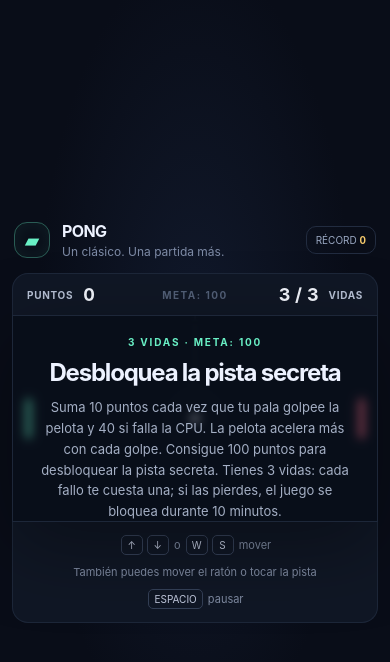
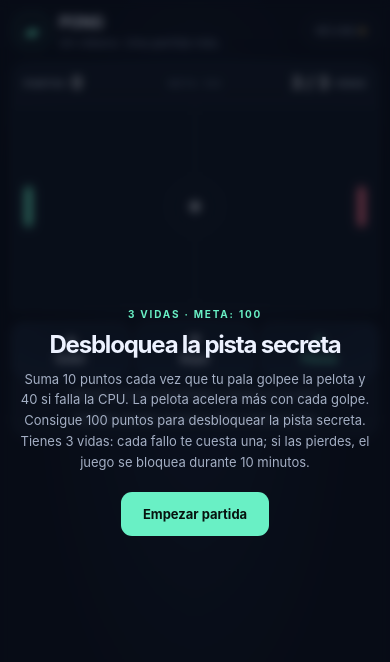
Before and after one commit to carrebola/pong, a plain HTML site: page index.html in a window 390 px wide. Drawn offline with Linux system fonts and the light colour scheme.

Commit message:
responsivo

```diff
--- a/index.html
+++ b/index.html
@@ -2,7 +2,7 @@
 <html lang="es">
 <head>
   <meta charset="utf-8">
-  <meta name="viewport" content="width=device-width, initial-scale=1">
+  <meta name="viewport" content="width=device-width, initial-scale=1, viewport-fit=cover">
   <meta name="theme-color" content="#090d18">
   <title>Pong — Una partida más</title>
   <style>
@@ -19,6 +19,7 @@
     body {
       min-width: 320px;
       min-height: 100vh;
+      min-height: 100svh;
       margin: 0;
       display: grid;
       place-items: center;
@@ -163,6 +164,38 @@
       font-size: 11px;
     }
 
+    .touch-controls,
+    .touch-hint { display: none; }
+
+    .touch-controls {
+      grid-template-columns: repeat(3, minmax(0, 1fr));
+      gap: 9px;
+      margin-top: 12px;
+    }
+
+    .touch-controls button {
+      min-height: 60px;
+      display: flex;
+      flex-direction: column;
+      align-items: center;
+      justify-content: center;
+      gap: 3px;
+      padding: 6px;
+      border: 1px solid #2c3a52;
+      background: #152034;
+      color: #e2e9f8;
+      touch-action: none;
+      user-select: none;
+      -webkit-user-select: none;
+    }
+
+    .touch-controls button:active {
+      transform: scale(.97);
+      background: #20304a;
+    }
+
+    .touch-controls .pause-toggle { color: #69f0c5; }
+
     .key {
       display: inline-block;
       min-width: 22px;
@@ -175,16 +208,52 @@
       text-align: center;
     }
 
+    @media (max-width: 700px), (pointer: coarse) {
+      body {
+        display: block;
+        padding: max(12px, env(safe-area-inset-top)) max(12px, env(safe-area-inset-right))
+          max(16px, env(safe-area-inset-bottom)) max(12px, env(safe-area-inset-left));
+      }
+
+      .game { margin: 0 auto; }
+      .touch-controls { display: grid; }
+
+      .overlay {
+        position: fixed;
+        z-index: 5;
+        display: flex;
+        align-items: flex-start;
+        justify-content: center;
+        overflow-y: auto;
+        overscroll-behavior: contain;
+        padding: max(20px, env(safe-area-inset-top)) 16px max(20px, env(safe-area-inset-bottom));
+      }
+
+      .card {
+        width: min(100%, 440px);
+        max-width: none;
+        margin: auto;
+      }
+
+      .touch-hint { display: inline; }
+      .keyboard-hint { display: none; }
+      .controls { justify-content: center; text-align: center; }
+    }
+
     @media (max-width: 520px) {
-      body { padding: 16px 12px; }
-      header { margin-bottom: 14px; }
+      header { margin-bottom: 12px; }
+      .brand { gap: 9px; }
       .brand-mark { width: 36px; height: 36px; }
       h1 { font-size: 16px; }
       .best { padding: 7px 9px; font-size: 10px; }
-      .scoreboard { padding: 10px 14px; }
-      .name { font-size: 10px; }
-      .score { font-size: 18px; }
-      .controls { justify-content: center; text-align: center; }
+      .scoreboard { padding: 10px 11px; }
+      .player { gap: 6px; }
+      .name { font-size: 9px; }
+      .score { font-size: 17px; }
+      .versus { font-size: 9px; letter-spacing: .08em; }
+      .touch-controls { gap: 7px; }
+      .touch-controls button { min-height: 56px; font-size: 12px; }
+      .controls { padding: 10px; }
     }
 
     @media (prefers-reduced-motion: reduce) {
@@ -218,7 +287,7 @@
     </section>
 
     <div class="court-wrap">
-      <canvas id="court" aria-label="Partida de Pong. Usa las flechas o W y S para mover tu pala."></canvas>
+      <canvas id="court" aria-label="Partida de Pong. Desliza por la pista o usa los controles táctiles para mover tu pala."></canvas>
       <div class="overlay" id="overlay">
         <div class="card">
           <p class="eyebrow" id="eyebrow">3 VIDAS · META: 100</p>
@@ -235,10 +304,23 @@
       </div>
     </div>
 
+    <div class="touch-controls" aria-label="Controles táctiles">
+      <button id="move-up" type="button" aria-label="Subir la pala">
+        <span aria-hidden="true">▲</span><span>Subir</span>
+      </button>
+      <button id="move-down" type="button" aria-label="Bajar la pala">
+        <span aria-hidden="true">▼</span><span>Bajar</span>
+      </button>
+      <button id="pause-toggle" class="pause-toggle" type="button" aria-label="Pausar la partida">
+        <span aria-hidden="true">Ⅱ</span><span>Pausa</span>
+      </button>
+    </div>
+
     <footer class="controls">
-      <span><span class="key">↑</span><span class="key">↓</span> o <span class="key">W</span><span class="key">S</span> mover</span>
+      <span class="keyboard-hint"><span class="key">↑</span><span class="key">↓</span> o <span class="key">W</span><span class="key">S</span> mover</span>
+      <span class="touch-hint">Mantén pulsado Subir/Bajar o desliza en la pista</span>
       <span>También puedes mover el ratón o tocar la pista</span>
-      <span><span class="key">ESPACIO</span> pausar</span>
+      <span class="keyboard-hint"><span class="key">ESPACIO</span> pausar</span>
     </footer>
   </main>
   <!-- JAJAJA, NO HACIA FALTA JUGAR LA PARTIDA, SOLO HABIA QUE BUSCAR EL REPO PUBLICO U VER EL CÓDIGO FUENTE-->
@@ -249,6 +331,9 @@
       const ctx = canvas.getContext("2d");
       const overlay = document.querySelector("#overlay");
       const startButton = document.querySelector("#start");
+      const moveUpButton = document.querySelector("#move-up");
+      const moveDownButton = document.querySelector("#move-down");
+      const pauseToggle = document.querySelector("#pause-toggle");
       const teacherUnlockForm = document.querySelector("#teacher-unlock");
       const teacherCodeInput = document.querySelector("#teacher-code");
       const unlockFeedback = document.querySelector("#unlock-feedback");
@@ -404,9 +489,42 @@
           resetBall(Math.random() < 0.5 ? -1 : 1);
         }
         state = "playing";
+        setPauseButton(false);
         startButton.disabled = false;
         teacherUnlockForm.hidden = true;
         hideOverlay();
+      }
+
+      function setPauseButton(paused) {
+        pauseToggle.children[0].textContent = paused ? "▶" : "Ⅱ";
+        pauseToggle.children[1].textContent = paused ? "Seguir" : "Pausa";
+        pauseToggle.setAttribute("aria-label", paused ? "Reanudar la partida" : "Pausar la partida");
+      }
+
+      function togglePause() {
+        if (state === "playing") {
+          state = "paused";
+          setPauseButton(true);
+          showOverlay("PAUSA", "Tómate un respiro", "Pulsa continuar para seguir jugando.", "Continuar");
+        } else if (state === "paused") {
+          state = "playing";
+          setPauseButton(false);
+          hideOverlay();
+        }
+      }
+
+      function bindHoldButton(button, key) {
+        button.addEventListener("pointerdown", (event) => {
+          event.preventDefault();
+          pointerY = null;
+          keys.add(key);
+          button.setPointerCapture(event.pointerId);
+        });
+        const release = () => keys.delete(key);
+        button.addEventListener("pointerup", release);
+        button.addEventListener("pointercancel", release);
+        button.addEventListener("lostpointercapture", release);
+        button.addEventListener("contextmenu", (event) => event.preventDefault());
       }
 
       function unlockAsTeacher(event) {
@@ -615,6 +733,9 @@
       }
 
       startButton.addEventListener("click", beginGame);
+      bindHoldButton(moveUpButton, "ArrowUp");
+      bindHoldButton(moveDownButton, "ArrowDown");
+      pauseToggle.addEventListener("click", togglePause);
       teacherUnlockForm.addEventListener("submit", unlockAsTeacher);
       window.addEventListener("resize", resizeCanvas);
       window.addEventListener("keydown", (event) => {
@@ -624,20 +745,14 @@
           pointerY = null;
         }
         if (event.code === "Space" && !event.repeat) {
-          if (state === "playing") {
-            state = "paused";
-            showOverlay("PAUSA", "Tómate un respiro", "Pulsa espacio o el botón para seguir jugando.", "Continuar");
-          } else if (state === "paused") {
-            state = "playing";
-            hideOverlay();
-          }
+          togglePause();
         }
         if (event.key === "Escape" && state === "playing") {
-          state = "paused";
-          showOverlay("PAUSA", "Tómate un respiro", "Pulsa espacio o el botón para seguir jugando.", "Continuar");
+          togglePause();
         }
       });
       window.addEventListener("keyup", (event) => keys.delete(event.key));
+      window.addEventListener("blur", () => keys.clear());
       canvas.addEventListener("pointerdown", (event) => {
         pointerPosition(event);
         canvas.setPointerCapture(event.pointerId);
```
